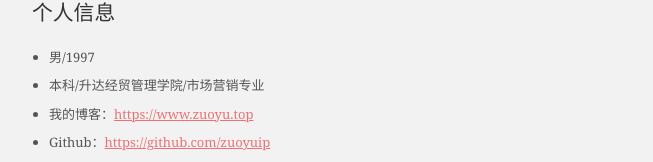
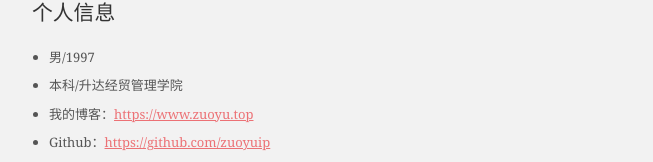
Before and after one commit to zuoyuip/resume, a plain HTML site: page index.html in a window 1280 px wide. Shown: the part 273-435 px from the top of the page, without its empty margins (313-966 px from the left). Drawn offline with Linux system fonts and the light colour scheme.

Commit message:
删除专业

```diff
--- a/index.html
+++ b/index.html
@@ -44,7 +44,7 @@
                             <div class="content-id-2"><h2>个人信息</h2>
                                 <ul>
                                     <li>男/1997</li>
-                                    <li>本科/升达经贸管理学院/市场营销专业</li>
+                                    <li>本科/升达经贸管理学院</li>
                                     <li>我的博客：<a href="https://www.zuoyu.top/">https://www.zuoyu.top</a>
                                     </li>
                                     <li>Github：<a
```
